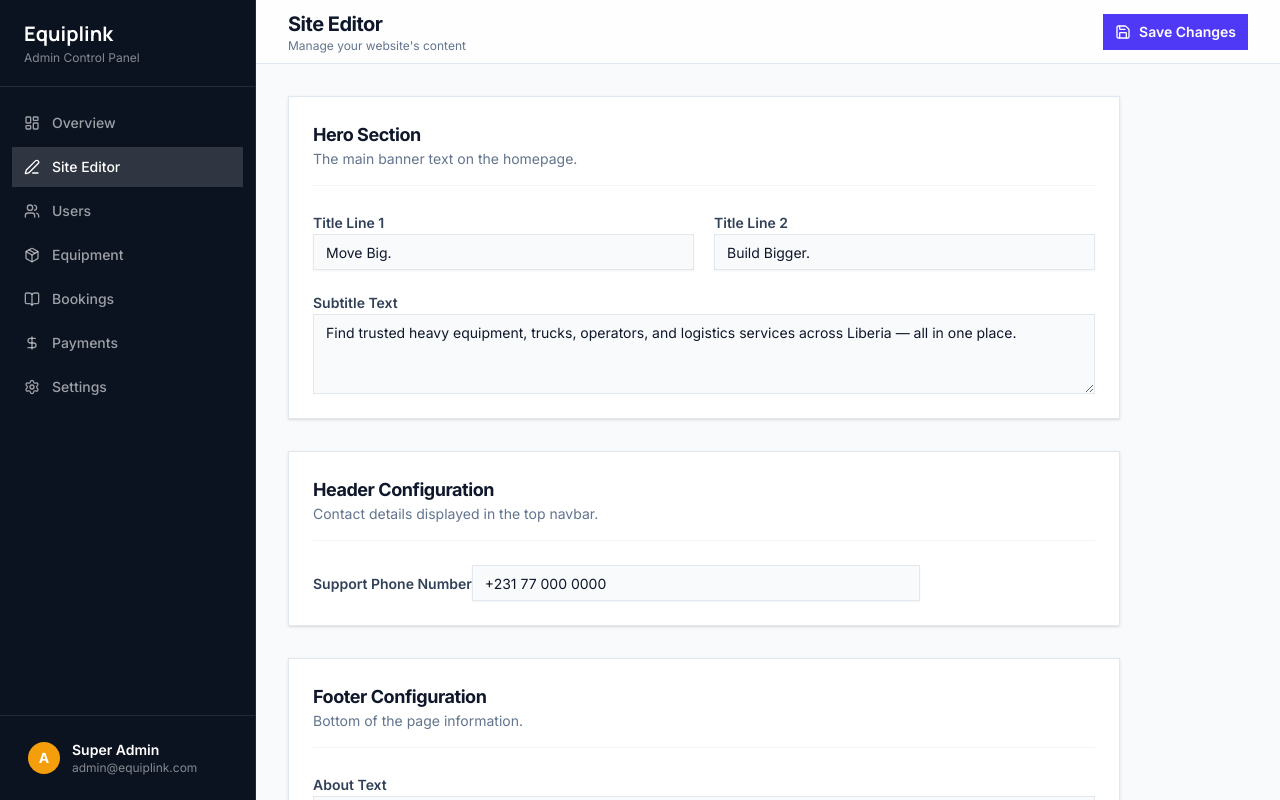
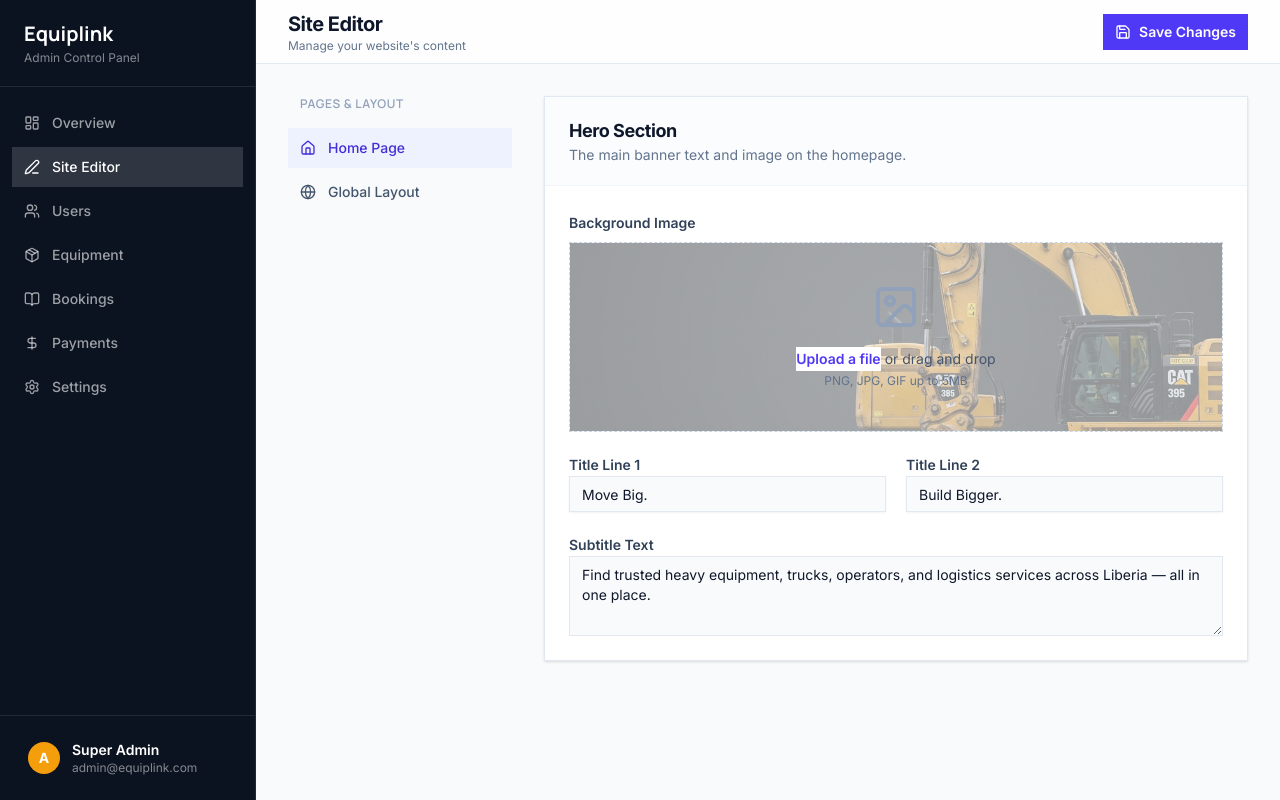
Before and after one commit to HILTONJACKSO/Equiplinkint, a Next.js app: page /admin/site-editor in a window 1280 px wide. Built offline with nearby package versions, Linux system fonts and the light colour scheme.

Commit message:
Implement full scalable CMS with image uploads

```diff
--- a/src/app/admin/site-editor/SiteEditorForm.tsx
+++ b/src/app/admin/site-editor/SiteEditorForm.tsx
@@ -17,8 +17,13 @@ import {
   Edit3,
   Save,
   CheckCircle2,
+  Globe,
+  Home,
+  UploadCloud,
+  ImageIcon
 } from 'lucide-react';
 import { updateSiteContent } from '@/app/actions/cms';
+import Image from 'next/image';
 
 const NAV_ITEMS = [
   { label: 'Overview', icon: LayoutDashboard, href: '/admin/dashboard' },
@@ -35,7 +40,9 @@ export default function SiteEditorForm({ initialData }: { initialData: any }) {
   const [loading, setLoading] = useState(false);
   const [success, setSuccess] = useState(false);
 
+  const [activeTab, setActiveTab] = useState<'global' | 'home'>('home');
   const [formData, setFormData] = useState(initialData);
+  const [uploadingImage, setUploadingImage] = useState(false);
 
   const handleSave = async () => {
     setLoading(true);
@@ -46,6 +53,41 @@ export default function SiteEditorForm({ initialData }: { initialData: any }) {
       setTimeout(() => setSuccess(false), 3000);
     }
     setLoading(false);
+  };
+
+  const handleImageUpload = async (e: React.ChangeEvent<HTMLInputElement>) => {
+    const file = e.target.files?.[0];
+    if (!file) return;
+
+    setUploadingImage(true);
+    const data = new FormData();
+    data.append('file', file);
+
+    try {
+      const res = await fetch('/api/upload', {
+        method: 'POST',
+        body: data,
+      });
+      const result = await res.json();
+      if (result.url) {
+        setFormData({
+          ...formData,
+          pages: {
+            ...formData.pages,
+            home: {
+              ...formData.pages?.home,
+              hero: {
+                ...formData.pages?.home?.hero,
+                image: result.url
+              }
+            }
+          }
+        });
+      }
+    } catch (err) {
+      console.error('Upload failed', err);
+    }
+    setUploadingImage(false);
   };
 
   const Sidebar = () => (
@@ -124,43 +166,93 @@ export default function SiteEditorForm({ initialData }: { initialData: any }) {
           </div>
         </header>
 
+        <div className="flex-1 px-4 md:px-8 py-8 max-w-5xl mx-auto w-full flex flex-col md:flex-row gap-8">
+
+          {/* Sub Navigation Tabs */}
+          <aside className="w-full md:w-56 shrink-0 space-y-1">
+            <h3 className="text-xs font-semibold text-slate-400 uppercase tracking-wider mb-4 px-3">Pages & Layout</h3>
+            <button
+              onClick={() => setActiveTab('home')}
+              className={`w-full flex items-center gap-3 px-3 py-2.5 rounded-lg text-sm font-medium transition-colors ${activeTab === 'home' ? 'bg-indigo-50 text-indigo-700' : 'text-slate-600 hover:bg-slate-100 hover:text-slate-900'}`}
+            >
+              <Home className="w-4 h-4" /> Home Page
+            </button>
+            <button
+              onClick={() => setActiveTab('global')}
+              className={`w-full flex items-center gap-3 px-3 py-2.5 rounded-lg text-sm font-medium transition-colors ${activeTab === 'global' ? 'bg-indigo-50 text-indigo-700' : 'text-slate-600 hover:bg-slate-100 hover:text-slate-900'}`}
+            >
+              <Globe className="w-4 h-4" /> Global Layout
+            </button>
+          </aside>
+
           {/* Editor Forms */}
-        <main className="flex-1 px-4 md:px-8 py-8 max-w-4xl space-y-8">
+          <div className="flex-1 space-y-8 min-w-0">
 
-          <section className="bg-white rounded-xl border border-slate-200 shadow-sm p-6 space-y-6">
-            <div className="border-b border-slate-100 pb-4">
+            {activeTab === 'home' && (
+              <>
+                <section className="bg-white rounded-xl border border-slate-200 shadow-sm overflow-hidden">
+                  <div className="border-b border-slate-100 px-6 py-5 bg-slate-50/50">
                     <h2 className="text-lg font-bold text-slate-900 font-sans">Hero Section</h2>
-              <p className="text-sm text-slate-500">The main banner text on the homepage.</p>
+                    <p className="text-sm text-slate-500">The main banner text and image on the homepage.</p>
                   </div>
-            <div className="grid gap-5 md:grid-cols-2">
+                  <div className="p-6 grid gap-5 md:grid-cols-2">
+                    <div className="space-y-2 md:col-span-2">
+                      <label className="text-sm font-semibold text-slate-700">Background Image</label>
+                      <div className="mt-2 flex justify-center rounded-lg border border-dashed border-slate-300 px-6 py-10 bg-slate-50 relative overflow-hidden group">
+                        {formData.pages?.home?.hero?.image && (
+                          <div className="absolute inset-0 opacity-40 group-hover:opacity-20 transition-opacity">
+                            <Image src={formData.pages.home.hero.image} alt="Preview" fill className="object-cover" />
+                          </div>
+                        )}
+                        <div className="text-center relative z-10">
+                          <ImageIcon className="mx-auto h-12 w-12 text-slate-400" aria-hidden="true" />
+                          <div className="mt-4 flex text-sm leading-6 text-slate-600 justify-center">
+                            <label
+                              htmlFor="file-upload"
+                              className="relative cursor-pointer rounded-md bg-white font-semibold text-indigo-600 focus-within:outline-none focus-within:ring-2 focus-within:ring-indigo-600 focus-within:ring-offset-2 hover:text-indigo-500"
+                            >
+                              <span>{uploadingImage ? 'Uploading...' : 'Upload a file'}</span>
+                              <input id="file-upload" name="file-upload" type="file" className="sr-only" onChange={handleImageUpload} accept="image/*" disabled={uploadingImage} />
+                            </label>
+                            <p className="pl-1">or drag and drop</p>
+                          </div>
+                          <p className="text-xs leading-5 text-slate-500">PNG, JPG, GIF up to 5MB</p>
+                        </div>
+                      </div>
+                    </div>
+
                     <div className="space-y-2">
                       <label className="text-sm font-semibold text-slate-700">Title Line 1</label>
                       <Input
-                  value={formData.hero?.title1 || ''}
-                  onChange={(e) => setFormData({...formData, hero: {...formData.hero, title1: e.target.value}})}
+                        value={formData.pages?.home?.hero?.title1 || ''}
+                        onChange={(e) => setFormData({...formData, pages: {...formData.pages, home: {...formData.pages?.home, hero: {...formData.pages?.home?.hero, title1: e.target.value}}}})}
                         className="bg-slate-50 border-slate-200 focus:bg-white focus:ring-indigo-500 rounded-lg"
                       />
                     </div>
                     <div className="space-y-2">
                       <label className="text-sm font-semibold text-slate-700">Title Line 2</label>
                       <Input
-                  value={formData.hero?.title2 || ''}
-                  onChange={(e) => setFormData({...formData, hero: {...formData.hero, title2: e.target.value}})}
+                        value={formData.pages?.home?.hero?.title2 || ''}
+                        onChange={(e) => setFormData({...formData, pages: {...formData.pages, home: {...formData.pages?.home, hero: {...formData.pages?.home?.hero, title2: e.target.value}}}})}
                         className="bg-slate-50 border-slate-200 focus:bg-white focus:ring-indigo-500 rounded-lg"
                       />
                     </div>
                     <div className="space-y-2 md:col-span-2">
                       <label className="text-sm font-semibold text-slate-700">Subtitle Text</label>
                       <Textarea
-                  value={formData.hero?.subtitle || ''}
-                  onChange={(e) => setFormData({...formData, hero: {...formData.hero, subtitle: e.target.value}})}
+                        value={formData.pages?.home?.hero?.subtitle || ''}
+                        onChange={(e) => setFormData({...formData, pages: {...formData.pages, home: {...formData.pages?.home, hero: {...formData.pages?.home?.hero, subtitle: e.target.value}}}})}
                         rows={3}
                         className="bg-slate-50 border-slate-200 focus:bg-white focus:ring-indigo-500 rounded-lg"
                       />
                     </div>
                   </div>
                 </section>
+              </>
+            )}
 
+            {activeTab === 'global' && (
+              <>
                 <section className="bg-white rounded-xl border border-slate-200 shadow-sm p-6 space-y-6">
                   <div className="border-b border-slate-100 pb-4">
                     <h2 className="text-lg font-bold text-slate-900 font-sans">Header Configuration</h2>
@@ -217,8 +309,11 @@ export default function SiteEditorForm({ initialData }: { initialData: any }) {
                     </div>
                   </div>
                 </section>
+              </>
+            )}
 
-        </main>
+          </div>
+        </div>
       </div>
     </div>
   );
--- a/src/app/admin/site-editor/page.tsx
+++ b/src/app/admin/site-editor/page.tsx
@@ -8,7 +8,11 @@ export default async function SiteEditorPage() {
   const initialData = data || {
     header: { phone: '' },
     footer: { aboutText: '', email: '', phone: '', address: '' },
-    hero: { title1: '', title2: '', subtitle: '' }
+    pages: {
+      home: {
+        hero: { title1: '', title2: '', subtitle: '', image: '' }
+      }
+    }
   };
 
   return <SiteEditorForm initialData={initialData} />;
--- /dev/null
+++ b/src/app/api/upload/route.ts
@@ -0,0 +1,33 @@
+import { NextRequest, NextResponse } from 'next/server';
+import fs from 'fs';
+import path from 'path';
+
+export async function POST(req: NextRequest) {
+  try {
+    const formData = await req.formData();
+    const file = formData.get('file') as File | null;
+
+    if (!file) {
+      return NextResponse.json({ error: 'No file provided' }, { status: 400 });
+    }
+
+    const buffer = Buffer.from(await file.arrayBuffer());
+    // Sanitize filename to prevent issues
+    const sanitizedName = file.name.replace(/[^a-zA-Z0-9.]/g, '_');
+    const fileName = `${Date.now()}-${sanitizedName}`;
+
+    const uploadDir = path.join(process.cwd(), 'public', 'uploads');
+
+    if (!fs.existsSync(uploadDir)) {
+      fs.mkdirSync(uploadDir, { recursive: true });
+    }
+
+    const filePath = path.join(uploadDir, fileName);
+    fs.writeFileSync(filePath, buffer);
+
+    return NextResponse.json({ url: `/uploads/${fileName}` });
+  } catch (error) {
+    console.error('Error uploading file:', error);
+    return NextResponse.json({ error: 'Failed to upload file' }, { status: 500 });
+  }
+}
--- a/src/app/page.tsx
+++ b/src/app/page.tsx
@@ -35,10 +35,11 @@ import { getSiteContent } from '@/app/actions/cms';
 export default async function Home() {
   const featuredEquipment = mockEquipment.slice(0, 3);
   const cms = await getSiteContent();
-  const hero = cms?.hero || {
+  const hero = cms?.pages?.home?.hero || {
     title1: "Move Big.",
     title2: "Build Bigger.",
     subtitle: "Find trusted heavy equipment, trucks, operators, and logistics services across Liberia — all in one place.",
+    image: "/images/hero_excavator_right.png"
   };
 
   return (
@@ -49,7 +50,7 @@ export default async function Home() {
         <section className="relative w-full min-h-[50vh] flex flex-col pt-16 pb-32 z-20 -mt-16">
           <div className="absolute inset-0 overflow-hidden bg-[#0B1220]">
             <Image
-              src="/images/hero_excavator_right.png"
+              src={hero.image}
               alt="Excavator Hero"
               fill
               className="object-cover object-right lg:object-[85%_center]"
--- a/src/data/siteContent.json
+++ b/src/data/siteContent.json
@@ -8,9 +8,14 @@
     "phone": "+231 77 000 0000",
     "address": "Monrovia, Liberia"
   },
-  "hero": {
-    "title1": "Move Big.",
-    "title2": "Build Bigger.",
-    "subtitle": "Find trusted heavy equipment, trucks, operators, and logistics services across Liberia — all in one place."
+  "pages": {
+    "home": {
+      "hero": {
+        "title1": "Move Big.",
+        "title2": "Build Bigger.",
+        "subtitle": "Find trusted heavy equipment, trucks, operators, and logistics services across Liberia — all in one place.",
+        "image": "/images/hero_excavator_right.png"
+      }
+    }
   }
 }
```
Also changed, not shown: 1 other file (tests, documents, lock files or other folders). Lines whose indentation alone changed are shown as unchanged.
